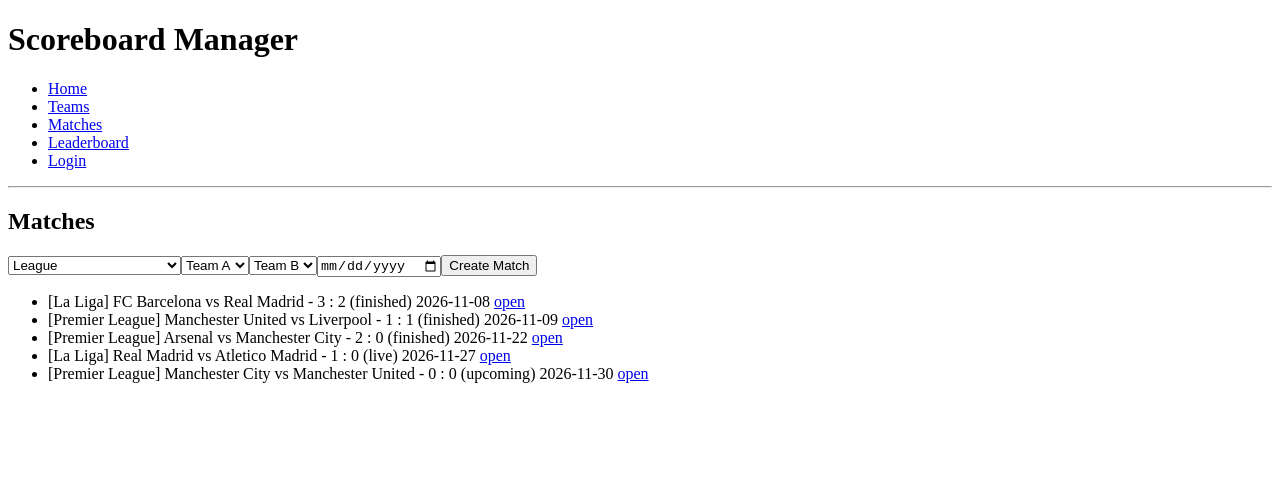
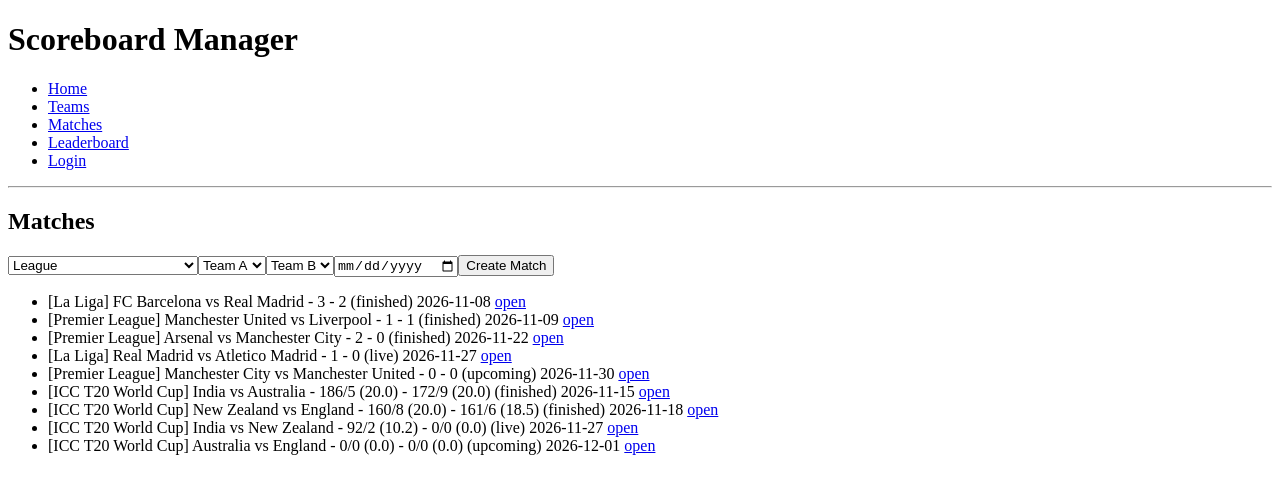
Before and after one commit to not-Lucifer/Scoreboard-Manager, a React (Vite) app in the folder frontend/: page /matches in a window 1280 px wide. Shown: the top 494 px of the page. Built offline with nearby package versions, Linux system fonts and the light colour scheme.

Commit message:
add cricket

```diff
--- a/frontend/src/data/dummy.js
+++ b/frontend/src/data/dummy.js
@@ -2,6 +2,7 @@
 export const leagues = [
   { id: 1, name: 'La Liga', sport: 'football' },
   { id: 2, name: 'Premier League', sport: 'football' },
+  { id: 3, name: 'ICC T20 World Cup', sport: 'cricket' },
 ]
 
 export const teams = [
@@ -12,6 +13,10 @@ export const teams = [
   { id: 5, name: 'Manchester City', shortName: 'MCI', sport: 'football', leagueId: 2, players: ['Erling Haaland', 'Phil Foden', 'Rodri'] },
   { id: 6, name: 'Liverpool', shortName: 'LIV', sport: 'football', leagueId: 2, players: ['Mohamed Salah', 'Virgil van Dijk', 'Alisson'] },
   { id: 7, name: 'Arsenal', shortName: 'ARS', sport: 'football', leagueId: 2, players: ['Bukayo Saka', 'Martin Odegaard', 'Declan Rice'] },
+  { id: 8, name: 'India', shortName: 'IND', sport: 'cricket', leagueId: 3, players: ['Rohit Sharma', 'Virat Kohli', 'Jasprit Bumrah'] },
+  { id: 9, name: 'Australia', shortName: 'AUS', sport: 'cricket', leagueId: 3, players: ['Pat Cummins', 'Steve Smith', 'Travis Head'] },
+  { id: 10, name: 'New Zealand', shortName: 'NZ', sport: 'cricket', leagueId: 3, players: ['Kane Williamson', 'Rachin Ravindra', 'Mitchell Santner'] },
+  { id: 11, name: 'England', shortName: 'ENG', sport: 'cricket', leagueId: 3, players: ['Joe Root', 'Ben Stokes', 'Jos Buttler'] },
 ]
 
 export const matches = [
@@ -20,4 +25,9 @@ export const matches = [
   { id: 3, sport: 'football', leagueId: 2, teamA: 7, teamB: 5, scoreA: 2, scoreB: 0, status: 'finished', date: '2026-11-22' },
   { id: 4, sport: 'football', leagueId: 1, teamA: 2, teamB: 3, scoreA: 1, scoreB: 0, status: 'live', date: '2026-11-27' },
   { id: 5, sport: 'football', leagueId: 2, teamA: 5, teamB: 4, scoreA: 0, scoreB: 0, status: 'upcoming', date: '2026-11-30' },
+  // cricket score = runs, wickets, balls
+  { id: 6, sport: 'cricket', leagueId: 3, teamA: 8, teamB: 9, scoreA: { runs: 186, wickets: 5, balls: 120 }, scoreB: { runs: 172, wickets: 9, balls: 120 }, status: 'finished', date: '2026-11-15' },
+  { id: 7, sport: 'cricket', leagueId: 3, teamA: 10, teamB: 11, scoreA: { runs: 160, wickets: 8, balls: 120 }, scoreB: { runs: 161, wickets: 6, balls: 113 }, status: 'finished', date: '2026-11-18' },
+  { id: 8, sport: 'cricket', leagueId: 3, teamA: 8, teamB: 10, scoreA: { runs: 92, wickets: 2, balls: 62 }, scoreB: { runs: 0, wickets: 0, balls: 0 }, status: 'live', date: '2026-11-27' },
+  { id: 9, sport: 'cricket', leagueId: 3, teamA: 9, teamB: 11, scoreA: { runs: 0, wickets: 0, balls: 0 }, scoreB: { runs: 0, wickets: 0, balls: 0 }, status: 'upcoming', date: '2026-12-01' },
 ]
--- a/frontend/src/pages/Home.jsx
+++ b/frontend/src/pages/Home.jsx
@@ -1,4 +1,5 @@
 import { Link } from 'react-router-dom'
+import { scoreText } from '../utils'
 
 function Home({ teams, matches }) {
   const teamName = (id) => teams.find((t) => t.id === id)?.name || 'unknown'
@@ -15,7 +16,7 @@ function Home({ teams, matches }) {
         {live.map((m) => (
           <li key={m.id}>
             <Link to={`/matches/${m.id}`}>
-              {teamName(m.teamA)} {m.scoreA} - {m.scoreB} {teamName(m.teamB)}
+              {teamName(m.teamA)} vs {teamName(m.teamB)}: {scoreText(m)} ({m.sport})
             </Link>
           </li>
         ))}
--- a/frontend/src/pages/Matches.jsx
+++ b/frontend/src/pages/Matches.jsx
@@ -1,5 +1,6 @@
 import { useState } from 'react'
 import { Link } from 'react-router-dom'
+import { scoreText } from '../utils'
 
 function Matches({ teams, matches, setMatches, leagues }) {
   const [leagueId, setLeagueId] = useState('')
@@ -29,8 +30,8 @@ function Matches({ teams, matches, setMatches, leagues }) {
       leagueId: league.id,
       teamA: Number(teamA),
       teamB: Number(teamB),
-      scoreA: 0,
-      scoreB: 0,
+      scoreA: league.sport === 'cricket' ? { runs: 0, wickets: 0, balls: 0 } : 0,
+      scoreB: league.sport === 'cricket' ? { runs: 0, wickets: 0, balls: 0 } : 0,
       status: 'upcoming',
       date,
     }
@@ -69,7 +70,7 @@ function Matches({ teams, matches, setMatches, leagues }) {
       <ul>
         {matches.map((m) => (
           <li key={m.id}>
-            [{leagueName(m.leagueId)}] {teamName(m.teamA)} vs {teamName(m.teamB)} - {m.scoreA} : {m.scoreB} ({m.status}) {m.date}{' '}
+            [{leagueName(m.leagueId)}] {teamName(m.teamA)} vs {teamName(m.teamB)} - {scoreText(m)} ({m.status}) {m.date}{' '}
             <Link to={`/matches/${m.id}`}>open</Link>
           </li>
         ))}
--- a/frontend/src/pages/Scoreboard.jsx
+++ b/frontend/src/pages/Scoreboard.jsx
@@ -1,4 +1,5 @@
 import { useParams, Link } from 'react-router-dom'
+import { scoreText } from '../utils'
 
 function Scoreboard({ teams, matches, setMatches }) {
   const { id } = useParams()
@@ -17,9 +18,9 @@ function Scoreboard({ teams, matches, setMatches }) {
       <Link to="/matches">back</Link>
       <h2>{teamName(match.teamA)} vs {teamName(match.teamB)}</h2>
       <p>Status: {match.status}</p>
-      <h1>{match.scoreA} - {match.scoreB}</h1>
+      <h1>{scoreText(match)}</h1>
 
-      {match.status === 'live' && (
+      {match.status === 'live' && match.sport === 'football' && (
         <div>
           <p>
             {teamName(match.teamA)}{' '}
--- /dev/null
+++ b/frontend/src/utils.js
@@ -0,0 +1,10 @@
+export function overs(balls) {
+  return Math.floor(balls / 6) + '.' + (balls % 6)
+}
+
+export function scoreText(m) {
+  if (m.sport === 'cricket') {
+    return `${m.scoreA.runs}/${m.scoreA.wickets} (${overs(m.scoreA.balls)}) - ${m.scoreB.runs}/${m.scoreB.wickets} (${overs(m.scoreB.balls)})`
+  }
+  return `${m.scoreA} - ${m.scoreB}`
+}
```
